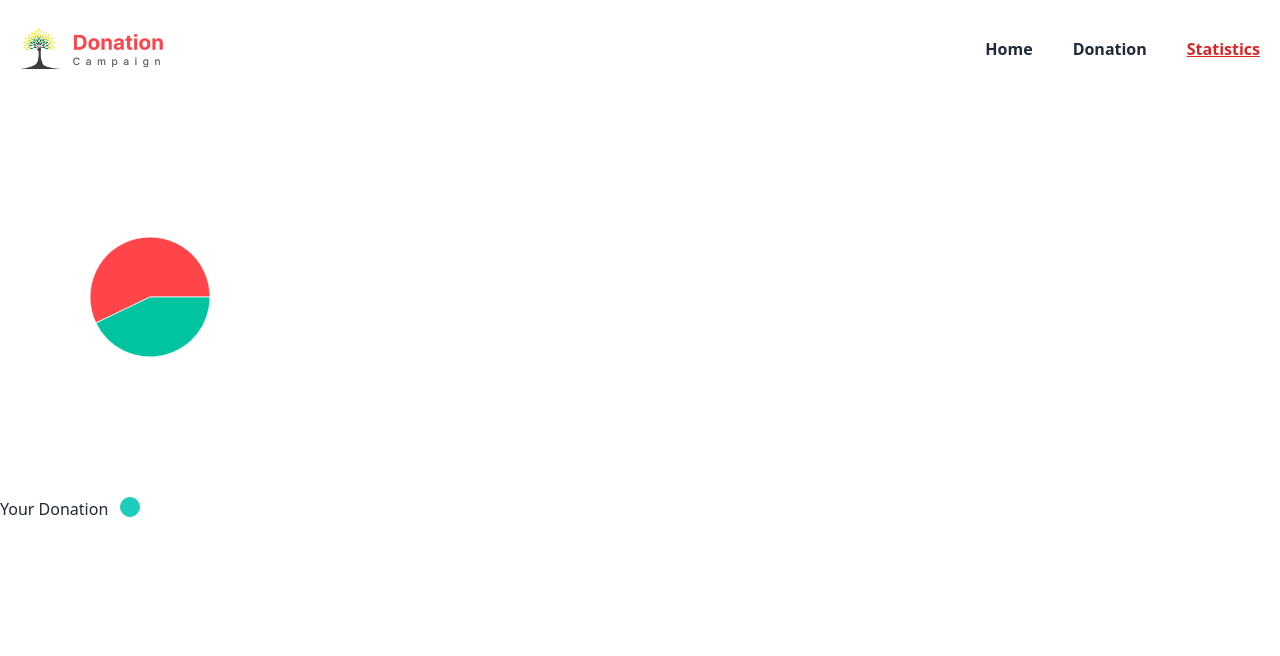
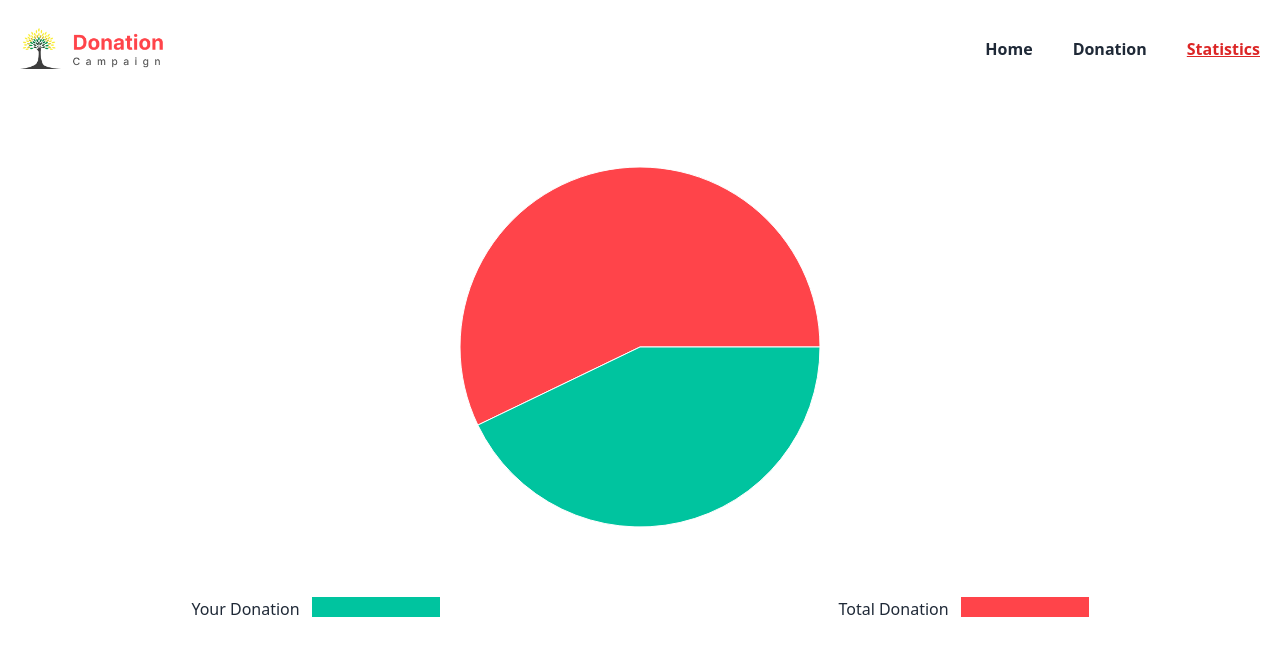
Before and after one commit to TamannaTahsin1/react-donation-campain, a React (Vite) app: page /statistics in a window 1280 px wide. Shown: the top 656 px of the page. Built offline with nearby package versions, Linux system fonts and the light colour scheme.

Commit message:
pie chart creation done

```diff
--- a/src/Components/Cards/DonateCards.jsx
+++ b/src/Components/Cards/DonateCards.jsx
@@ -25,7 +25,9 @@ const DonateCards = ({card}) => {
             />
           </figure>
           <div className='card-body' style={divColor}>
-            <p className="text-sm p-3 text-start" style={textColor}>{category}</p>
+            <div className=' border-none w-24 h-10' style={divColor}>
+            <p className="text-sm p-3 text-start font-semibold" style={textColor}>{category}</p>
+            </div>
             <h2 className='card-title' style={textColor}>{title}</h2>
           </div>
         </div>
--- a/src/Pages/Statistics/Statistics.jsx
+++ b/src/Pages/Statistics/Statistics.jsx
@@ -4,21 +4,22 @@ import { PieChart, Pie, Cell } from "recharts";
 
 const Statistics = () => {
   const COLORS = ["#FF444A", "#00C49F"];
+  // change from here
   const data = [
     { name: "Group A", value: 400 },
     { name: "Group B", value: 300 },
   ];
-
+  // to here
   return (
     <div className="container mx-auto">
-      <div className='w-[300px] h-[50vh] flex justify-center items-center'>
-        <PieChart width={400} height={400}>
+      <div className='container lg:flex lg:items-center lg:justify-center'>
+        <PieChart width={500} height={500}>
           <Pie
             data={data}
             cx='50%'
             cy='50%'
             labelLine={false}
-            outerRadius={80}
+            outerRadius={180}
             fill='#8884d8'
             dataKey='value'>
             {data.map((entry, index) => (
@@ -30,10 +31,16 @@ const Statistics = () => {
           </Pie>
         </PieChart>
       </div>
-      <div className="block flex gap-3">
+              <div className="md:flex lg:justify-around gap-4">
+              <div className="md:flex gap-3">
        <h1>Your Donation</h1>
-       <div className="badge badge-accent"></div>
+       <div className="border-none w-32 h-5 bg-[#00C49F]"></div>
       </div>
+      <div className="md:flex gap-3">
+       <h1>Total Donation</h1>
+       <div className="border-none w-32 h-5 bg-[#FF444A]"></div>
+      </div>
+        </div>
     </div>
   );
 };
```
